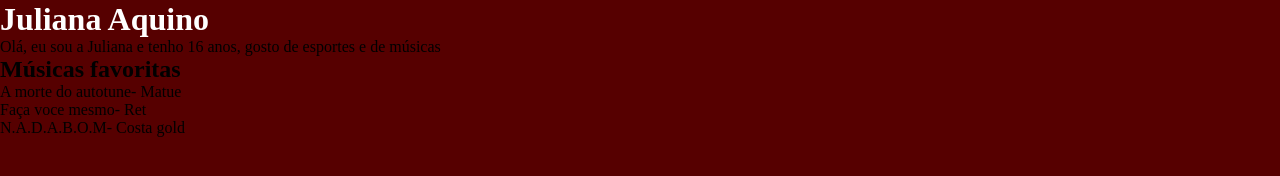
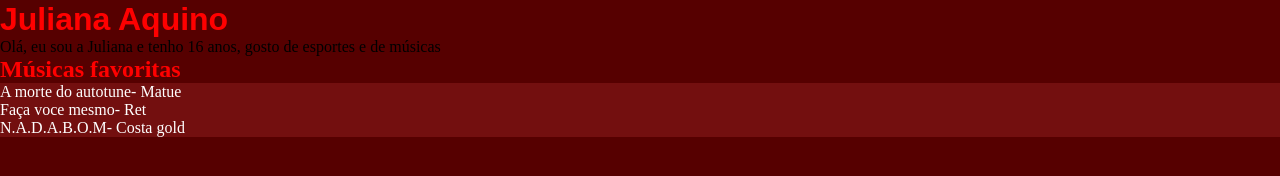
Before and after one commit to jujuaquino/mini-wiki, a plain HTML site: page index.html in a window 1280 px wide. Shown: the part 228-404 px from the top of the page. Drawn offline with Linux system fonts and the light colour scheme.

Commit message:
modificações

```diff
--- a/index.html
+++ b/index.html
@@ -4,6 +4,9 @@
     <meta charset="UTF-8">
     <meta name="viewport" content="width=device-width, initial-scale=1.0">
 <link rel="stylesheet" href="style.css">
+<link rel="preconnect" href="https://fonts.googleapis.com">
+<link rel="preconnect" href="https://fonts.gstatic.com" crossorigin>
+<link href="https://fonts.googleapis.com/css2?family=Bebas+Neue&display=swap" rel="stylesheet">
     <title>Document</title>
 </head>
 <body>
@@ -12,7 +15,7 @@
     <h1>Juliana Aquino</h1>
     <p>Olá, eu sou a Juliana e tenho 16 anos, gosto de esportes e de músicas</p>
     <section>
-      <h2>Músicas favoritas</h2>
+      <h2 class="tituloMusicas">Músicas favoritas</h2>
         <ol>
     <li>A morte do autotune- Matue</li>
     <li>Faça voce mesmo- Ret</li>
--- a/style.scss
+++ b/style.scss
@@ -19,7 +19,22 @@ img{
 }
 
 h1{
-        color: rgb(255, 255, 255);
+        //font family
+        font-family:sans-serif;
+        color: rgb(255, 0, 0);
         //red, green, blue, 0 a 255
 
 }
+//no index.html nos vamos nomear  a tag class=
+// para chamar uma class aqui no style precisamos usar o ".nomeDaClass"
+.tituloMusicas{
+        //propriedade:valor;
+        color: red;
+}
+ol{
+        //COR HEXADECIMAL
+        // SEGUIDA DE 3 PARES, CADA PAR É REFERENTE AO RGB, 00, ff
+       // background-color: #30110d;
+background-color: rgba(165, 42, 42, 0.372);
+color: white;
+}
```
Also changed, not shown: style.css, 1 other file.
